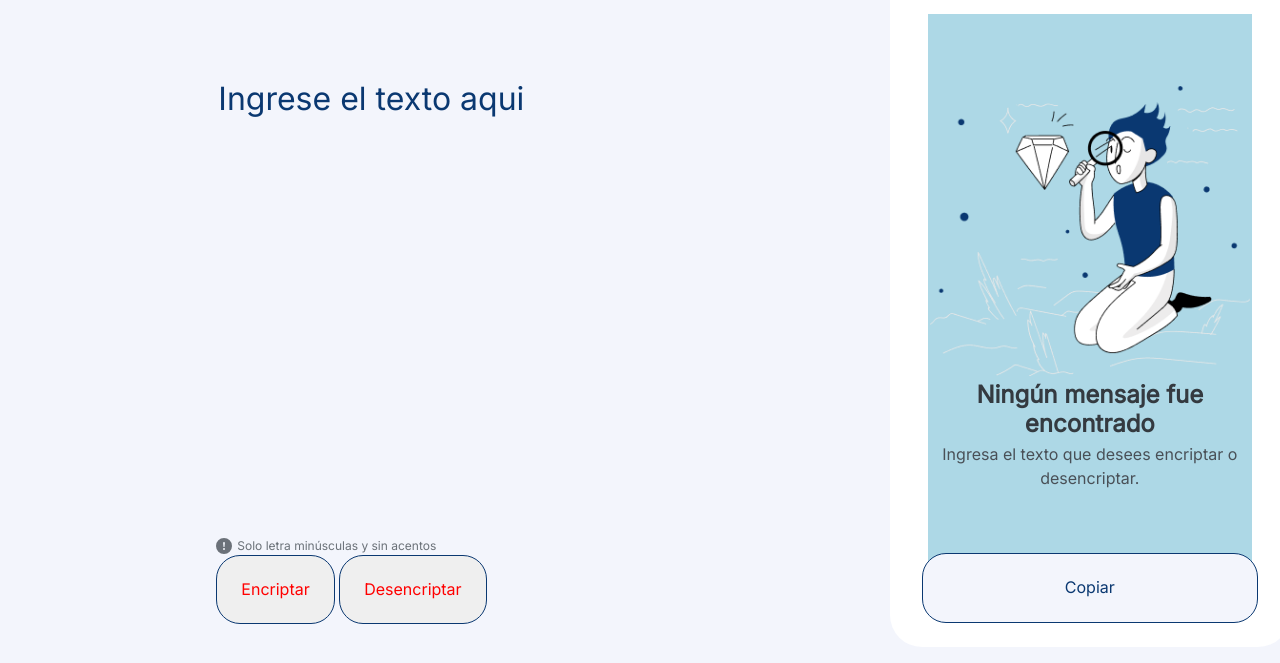
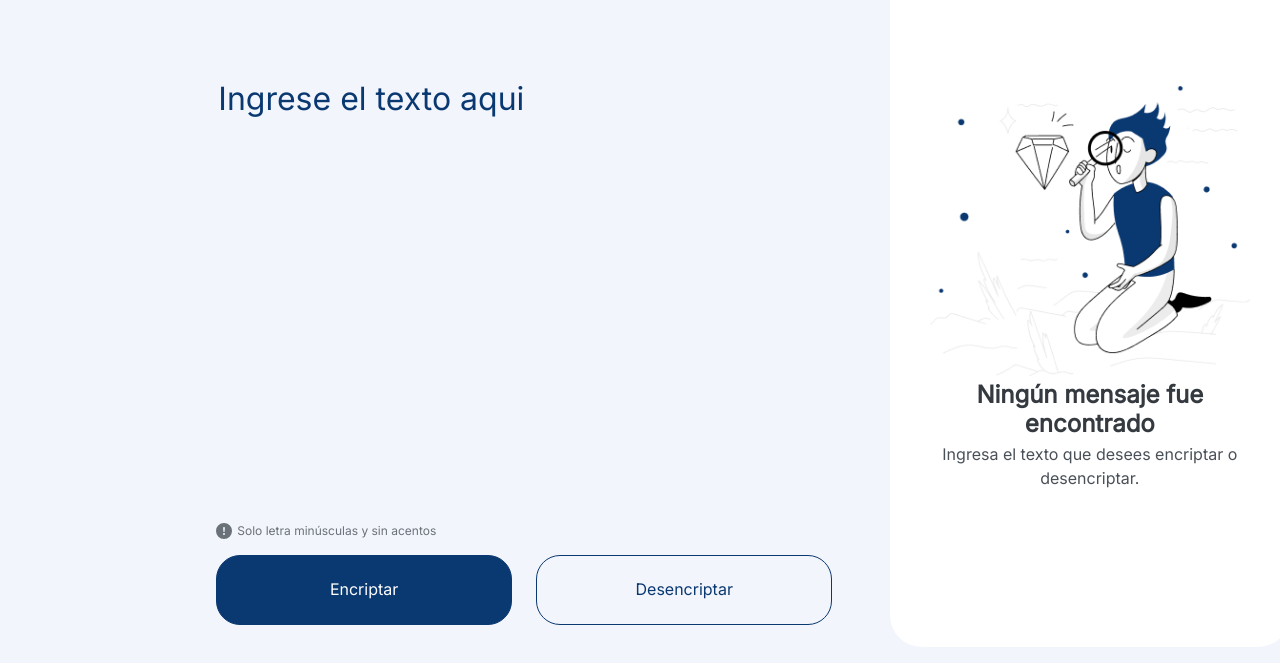
Before and after one commit to sggarci4/encriptador-texto, a plain HTML site: page index.html in a window 1280 px wide. Shown: the part 93-756 px from the top of the page. Drawn offline with Linux system fonts and the light colour scheme.

Commit message:
Version Desktop, no responsivo

```diff
--- a/index.html
+++ b/index.html
@@ -18,17 +18,17 @@
         <aside class="aside-texto-encriptado">
             <div class="rectangulo">
 
-                <textarea name="contenido-encriptacion" id="cont-encrip" cols="30" rows="10" class="contenido-rectangulo"></textarea>
-                <div class="mensajes-iniciales">
+                <textarea name="contenido-encriptacion" id="cont-encrip" cols="30" rows="10" class="contenido-rectangulo" readonly="readonly"></textarea>
+                <div class="mensajes-iniciales" id="elementos-mensajes">
                     <img src="imagenes/muneco.png" alt="muneco ilustrativo">
                     <h2>Ningún mensaje fue encontrado</h2>
                     <p>Ingresa el texto que desees encriptar o desencriptar.</p>
                 </div>
-                <button class="button-copiar">Copiar</button>
+                <button onclick="copiarTexto();" class="button-copiar" id="btn-copiar" >Copiar</button>
             </div>
         </aside>
         <section class="caja-principal">
-            <textarea id="mensaje" cols="60" rows="10" class="input-mensaje" required placeholder="Ingrese el texto aqui" wrap="hard"></textarea>
+            <textarea id="mensaje" cols="60" rows="10" class="input-mensaje" required placeholder="Ingrese el texto aqui"></textarea>
         </section>
 
         <section class="botones">
@@ -40,8 +40,8 @@
                       </svg>
                     <p> Solo letra minúsculas y sin acentos</p>
                 </div>
-                <button class="button-encriptar">Encriptar</button>
-                <button class="button-desencriptar">Desencriptar</button>
+                <button onclick="encriptarTexto();" class="button-encriptar">Encriptar</button>
+                <button onclick="desencriptarTexto();" class="button-desencriptar">Desencriptar</button>
 
             </div>
         </section>
@@ -49,5 +49,6 @@
     <footer>
 
     </footer>
+    <script src="app.js" defer></script>
 </body>
 </html
--- a/style.css
+++ b/style.css
@@ -72,7 +72,7 @@ height: 170px;
     border: none;
     outline: none;
     resize: none;
-    background: lightblue;
+    background: transparent;
 
 }
 .mensajes-iniciales{
@@ -126,16 +126,17 @@ height: 170px;
     bottom: 4.28%;
     left: 8%;
     right: 8%;
+    visibility: hidden;
 }
 .caja-principal{
     width: 65%;
-    height: 460px;
+    height: 445px;
     clear: left;
 
 }
 .input-mensaje{
     width: calc(74% - 4px);
-    height: 460px;
+    height: 445px;
     margin-left: 26%;
     font-size: 32px;
     font-family: "Inter", sans-serif;
@@ -166,6 +167,7 @@ height: 170px;
     display: flex;
     align-items: center;
     height: 18px;
+    margin-bottom: 15px;
 
 }
 .elementos-botones svg{
@@ -186,10 +188,20 @@ height: 170px;
 
 }
 .elementos-botones button{
-    color: red;
+    width: 48%;
+    height: 70.109px;
     /*position*/
 }
-
-.contenido-rectangulo:active {
+.button-encriptar{
+    background: rgba(10, 56, 113, 1);
+    color: rgba(255, 255, 255, 1);
 
 }
+.button-desencriptar{
+    background: transparent;
+    color: #0A3871;
+    float: right;
+}
+@media screen and (max-width: 1024px) {
+
+}
```
Also changed, not shown: 2 other files.
